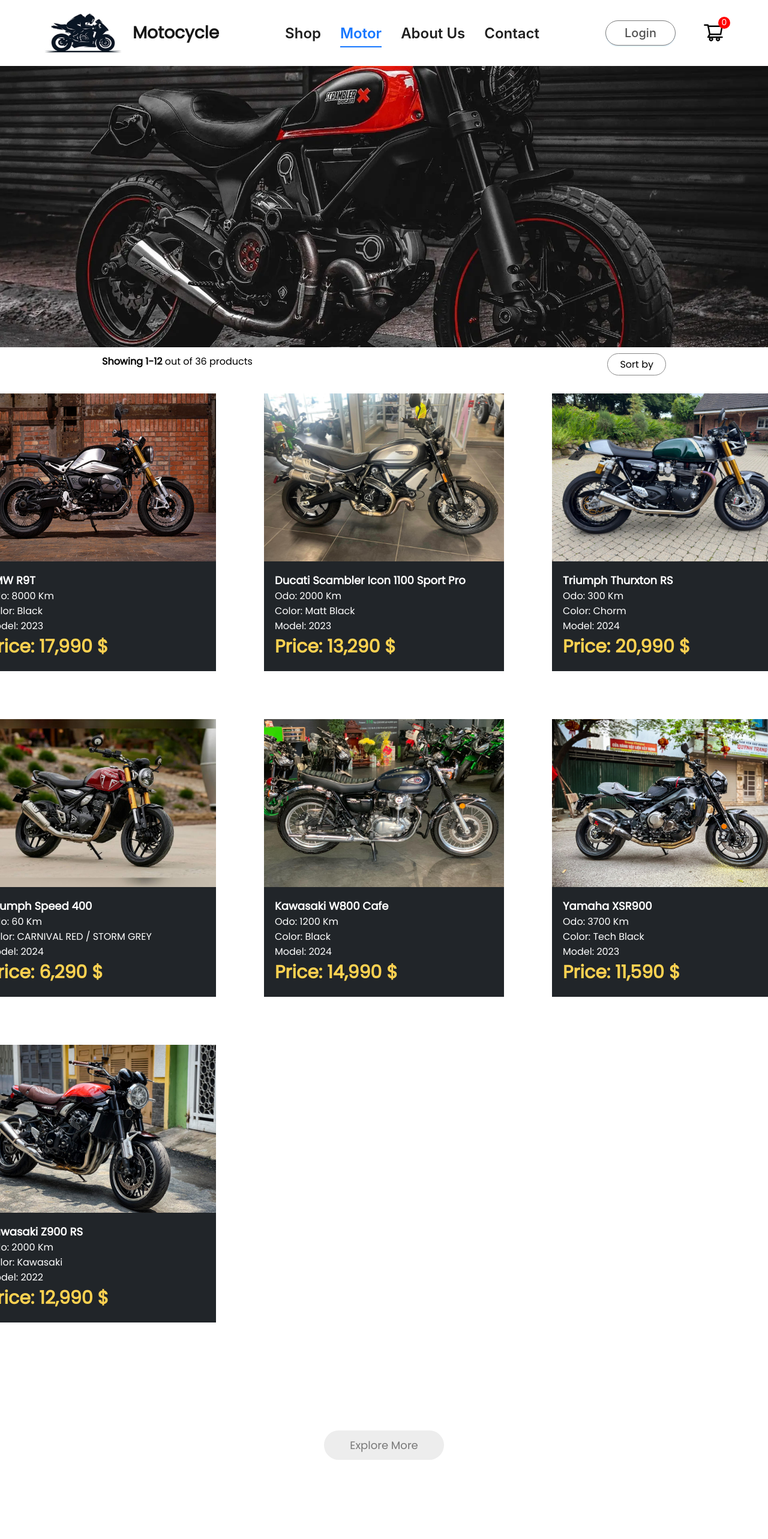
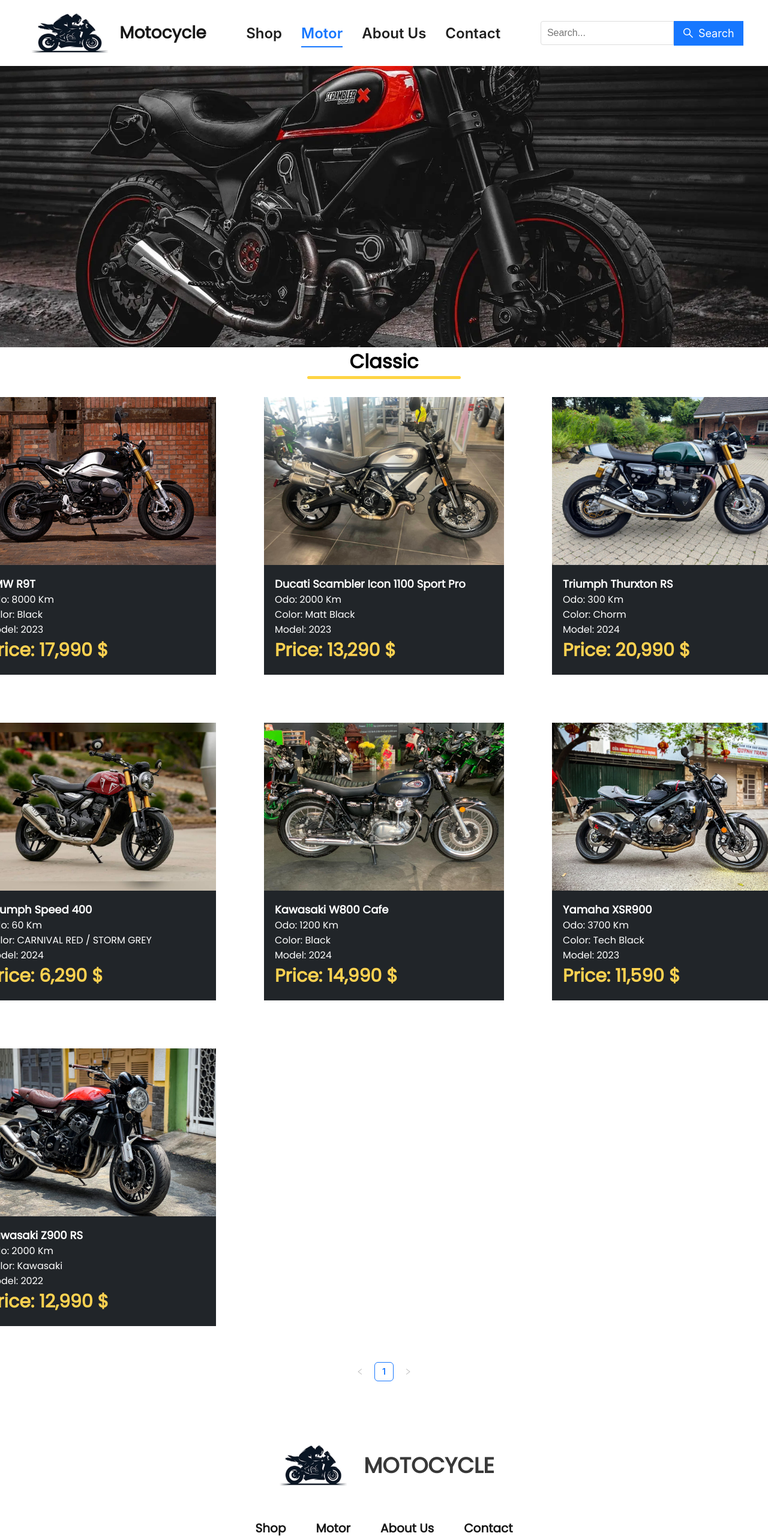
Before and after one commit to SEHuuToan/Ecommerce-frontend, a React (Vite) app: page /classic in a window 1280 px wide. Shown: the top 2566 px of the page at 60% size. Built offline with nearby package versions, Linux system fonts and the light colour scheme.

Commit message:
update link for breadcrums, fix related product, add pagination for motor view, update navbar

```diff
--- a/src/components/breadcrums/Breadcrum.css
+++ b/src/components/breadcrums/Breadcrum.css
@@ -8,3 +8,10 @@
     margin: 15px 60px;
     text-transform: capitalize;
 }
+.breadcrum a{
+    text-decoration: none;
+    color: #515151;
+}
+.breadcrum a:hover{
+    color: #aeaeae;
+}
--- a/src/components/footer/Footer.jsx
+++ b/src/components/footer/Footer.jsx
@@ -53,7 +53,13 @@
       </div>
       <div className="copy-right">
         <hr />
-        <p>Copyright &copy; {(new Date().getFullYear())} | <a style={{marginLeft: '5px', textDecoration: 'none'}} href="https://www.facebook.com/kind.master.73/" target="_blank">Nguyen Huu Toan</a> </p>
+        <p>Copyright &copy; {(new Date().getFullYear())} |
+          <a style={{ marginLeft: '5px', textDecoration: 'none' }} href="https://www.facebook.com/kind.master.73/" target="_blank">
+            <Tooltip placement="top" title="https://www.facebook.com/kind.master.73/">
+              Nguyen Huu Toan
+            </Tooltip>
+          </a>
+        </p>
       </div>
     </div>
   );
--- a/src/components/item_related/ItemRelated.css
+++ b/src/components/item_related/ItemRelated.css
@@ -1,5 +1,5 @@
 .relateditem{
-    width: 390px;
+    width: 380px;
     height: 100%;
     display: flex;
     flex-direction: column;
@@ -13,8 +13,8 @@
 }
 .relateditem-link img{
     display: flex;
-    max-width: 390px;
-    max-height: 290px;
+    max-width: 380px;
+    max-height: 260px;
     gap: 2px;
 }
 .relateditem_description{
--- a/src/components/item_related/ItemRelated.jsx
+++ b/src/components/item_related/ItemRelated.jsx
@@ -1,7 +1,7 @@
 import React from "react";
 import './ItemRelated.css'
 import {Link} from "react-router-dom";
-const Item = (props) => {
+const ItemRelated = (props) => {
     return(
         <Link to={`/product/${props.id}`} className="relateditem-link">
             <div className="relateditem" >
@@ -19,4 +19,4 @@
 
     );
 }
-export default Item
+export default ItemRelated
--- a/src/components/navbar/Navbar.css
+++ b/src/components/navbar/Navbar.css
@@ -49,7 +49,7 @@
     align-items: center;
     gap: 45px;
 }
-.nav-login-cart button{
+/* .nav-login-cart button{
     display: flex;
     justify-content: center;
     width: 117px;
@@ -62,7 +62,7 @@
     font-weight: 500;
     background: white;
     cursor: pointer;
-}
+} */
 .nav-login-cart button:active{
     background: #f3f3f3;
 }
--- a/src/components/navbar/Navbar.jsx
+++ b/src/components/navbar/Navbar.jsx
@@ -3,18 +3,13 @@
 import './Navbar.css'
 import logo from '../assets/logo/logo.png'
 import { Button } from 'antd';
-import { ShoppingCartOutlined } from '@ant-design/icons';
 import { useLocation } from 'react-router-dom';
 import { Menu } from 'antd';
-
-
-
+import Search from '../search/Search';
 
 const Navbar = () => {
     const location = useLocation();
-
     const [menu, setMenu] = useState("shop");
-
     const items = [
         {
             key: '/',
@@ -71,6 +66,10 @@
         const normalizePath = currentPath.slice(1).split('-').join('')
         setMenu(normalizePath);
     }, [])
+    //Ham search
+    const onSearch = () => {
+        console.log('Click search button')
+    }
     return (
         <div className='navbar'>
             <a className='nav-logo' href='/'>
@@ -84,17 +83,14 @@
                 className='nav-select-menu'
             />
             <div className="nav-login-cart">
-                <a style={{ textDecoration: 'none' }} href='/login'>
+                <Search onSearch={onSearch} />
+                {/* <a style={{ textDecoration: 'none' }} href='/login'>
                     <Button type="primary">
                         Login
                     </Button>
-                </a>
-                <a href='/cart'>
-                    <ShoppingCartOutlined style={{ fontSize: '36px', color: 'black' }} />
-                </a>
-                <div className="nav-cart-count">
-                    0
-                </div>
+                </a> */}
+
+
             </div>
         </div>
 
--- a/src/components/relatedproduct/RelatedProduct.jsx
+++ b/src/components/relatedproduct/RelatedProduct.jsx
@@ -1,9 +1,7 @@
 import React, { useState, useEffect } from "react";
 import './RelatedProduct.css'
-import { ShopContext } from "../../context/ShopContext";
-import ItemRelated from "../item_related/ItemRelated";
+import  ItemRelated  from "../item_related/ItemRelated";
 import { Pagination } from 'antd';
-
 
 const RelatedProduct = ({ category, products, currentProductId }) => {
     // Lọc các sản phẩm co category lien quan
@@ -18,6 +16,10 @@
     const paginatedProducts = relatedProducts.slice(startIndex, endIndex);
     useEffect(() => {
         setCurrentPage(1);
+        window.scrollTo({
+            top: 0,
+            behavior: 'smooth'
+          });
     }, [currentProductId]);
     return (
         <div className="relatedproducts">
@@ -32,6 +34,7 @@
                             name={item.name}
                             image={item.image}
                             price={item.price.toLocaleString('en-US')}
+
                         />
                     )
                 ) : (
@@ -44,7 +47,6 @@
                 total={relatedProducts.length}
                 onChange={(page) => setCurrentPage(page)}
             />
-
         </div>
     );
 }
--- /dev/null
+++ b/src/components/search/Search.css
@@ -0,0 +1,28 @@
+.search-container {
+    display: flex;
+    justify-content: center;
+    align-items: center;
+  }
+
+  .search-input {
+    width: 200px;
+    padding: 10px;
+    border: 1px solid #ddd;
+    border-radius: 4px 0 0 4px;
+    outline: none;
+    font-size: 16px;
+  }
+
+  .search-input:focus {
+    border-color: #888;
+  }
+  .search-button{
+    border: none;
+    border-radius: 0px;
+    height: 41px;
+    font-size: 18px;
+  }
+
+  .search-button:hover {
+    background-color: #0056b3;
+  }
--- /dev/null
+++ b/src/components/search/Search.jsx
@@ -0,0 +1,38 @@
+import React, { useState } from "react";
+import './Search.css'
+import { Button } from "antd";
+import { SearchOutlined } from '@ant-design/icons'
+
+const Search = ({ onSearch }) => {
+    const [query, setQuery] = useState('');
+    const handleInputChange = (e) => {
+        setQuery(e.target.value);
+    };
+    const handleSearch = () => {
+        if (onSearch) {
+            onSearch(query);
+        }
+    };
+    const handleKeyPress = (e) => {
+        if (e.key === 'Enter') {
+            handleSearch();
+        }
+    };
+    return (
+        <div className="search-container">
+            <input
+                type="text"
+                value={query}
+                onChange={handleInputChange}
+                onKeyPress={handleKeyPress}
+                className="search-input"
+                placeholder="Search..."
+            />
+            <Button type="primary" icon={<SearchOutlined />} className="search-button" onClick={handleSearch}>
+                Search
+            </Button>
+        </div>
+
+    );
+}
+export default Search;
--- a/src/pages/Motor.jsx
+++ b/src/pages/Motor.jsx
@@ -1,25 +1,43 @@
-import React, { useContext } from "react";
+import React, { useContext, useState } from "react";
 import './css/Motor.css'
 import { ShopContext } from "../context/ShopContext";
 import Item from '../components/Item/Item'
+import { Pagination } from 'antd';
 
+const getCategoryDisplayName = (category) => {
+  switch (category) {
+    case 'motor':
+      return 'Motor';
+    case 'sport-bike':
+      return 'Sport Bike';
+    case 'naked-bike':
+      return 'Naked Bike';
+    case 'adventure':
+      return 'Adventure';
+    case 'classic':
+      return 'Classic';
+    default:
+      return category; // Trả về giá trị mặc định nếu không khớp với bất kỳ trường hợp nào
+  }
+};
 const Motor = (props) => {
   const { all_product } = useContext(ShopContext)
-
   const fillterProducts = props.category === 'motor' ? all_product : all_product.filter(item => item.category === props.category);
+  const displayName = getCategoryDisplayName(props.category);
+  const [currentPage, setCurrentPage] = useState(1);
+  const itemsPerPage = 12;
+  const startIndex = (currentPage - 1) * itemsPerPage;
+  const endIndex = startIndex + itemsPerPage;
+  const paginatedProducts = fillterProducts.slice(startIndex, endIndex);
   return (
     <div className="moto-category">
       <img className="motocategory-banner" src={props.banner} alt="motor_banner" />
-      <div className="motorcategory-indexSort">
-        <p>
-          <span> Showing 1-12 </span> out of 36 products
-        </p>
-        <div className="motorcategory-sort">
-          Sort by
-        </div>
+      <div className="motocategory-category-title">
+        <h1>{displayName}</h1>
+        <hr />
       </div>
       <div className="motorcategory-products">
-        {fillterProducts.map((item, i) => (
+        {paginatedProducts.map((item, i) => (
           <Item
             key={i}
             id={item.id}
@@ -31,26 +49,16 @@
             price={item.price}
           />
         ))}
-        {/* {all_product.map((item, i) => {
-          if (props.category === item.category) {
-            return <Item key={i}
-                        id={item.id}
-                        name={item.name}
-                        image={item.image}
-                        odo={item.odo}
-                        color={item.color}
-                        model={item.model}
-                        price={item.price}
-                        />
-          }
-          else{
-            return null;
-          }
-        })} */}
       </div>
-      <div className="motor-category-loadmore">
-        Explore More
+      <div className="motorcategory-pagination">
+        <Pagination
+          current={currentPage}
+          pageSize={itemsPerPage}
+          total={fillterProducts.length}
+          onChange={(page) => setCurrentPage(page)}
+        />
       </div>
+
     </div>
   );
 }
--- a/src/pages/css/Motor.css
+++ b/src/pages/css/Motor.css
@@ -3,21 +3,6 @@
     display: block;
     width: 100%;
     height: 469px;
-}
-.motorcategory-indexSort{
-    display: flex;
-    margin: 0 170px;
-    justify-content: space-between;
-    align-items: center;
-}
-.motorcategory-sort{
-    margin-top: 10px;
-    padding: 5px 20px;
-    border-radius: 40px;
-    border: 1px solid #888;
-}
-.motorcategory-indexSort p span{
-    font-weight: 600;
 }
 .motorcategory-products {
     display: grid;
@@ -27,16 +12,22 @@
     margin: 0 170px;
     padding: 30px 85px;
 }
-.motor-category-loadmore{
+
+.motocategory-category-title{
+    display: flex;
+    flex-direction: column;
+    justify-content: center;
+    align-items: center;
+}
+.motocategory-category-title hr{
+    width: 20%;
+    border: none;
+    border-radius: 10px;
+    height: 5px;
+    background: #FED444;
+}
+.motorcategory-pagination{
     display: flex;
     justify-content: center;
-    align-items: center;
-    margin: 150px auto;
-    width: 200px;
-    height: 49px;
-    border-radius: 75px;
-    background: #ededed;
-    color: #787878;
-    font-size: 18px;
-    font-weight: 500;
+    padding-top: 30px;
 }
```
Also changed, not shown: src/components/breadcrums/Breadcrum.jsx (+10 -6 lines).
